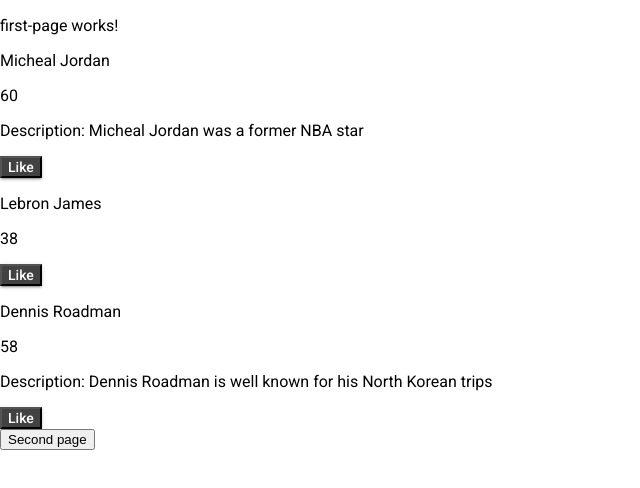
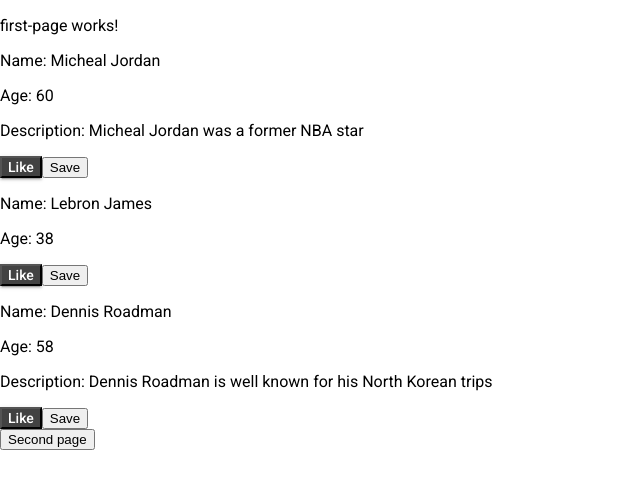
Before and after one commit to Randle-Lanre/pages-an-angular-testDrive, an Angular app: page / in a window 1280 px wide. Shown: the top 488 px of the page, without its empty margins (0-640 px from the left). Built offline with nearby package versions, Linux system fonts and the light colour scheme.

Commit message:
updated first page com, fixed bug in services return method

```diff
--- a/src/app/first-page/first-page.component.html
+++ b/src/app/first-page/first-page.component.html
@@ -1,8 +1,8 @@
 <p>first-page works!</p>
 
 <div *ngFor="let dummy of dummyData">
-    <p [title]="'Info about '+ dummy.name">{{dummy.name}}</p>
-    <p >{{dummy.age}}</p>
+    <p [title]="'Info about '+ dummy.name">Name: {{dummy.name}}</p>
+    <p >Age: {{dummy.age}}</p>
     <p *ngIf="dummy.description">
         Description: {{dummy.description}}
     </p>
@@ -10,6 +10,11 @@
     <button class="mat-raised-button" (click)="like()">
         Like
     </button>
+<!-- self lesson, always check your spellings 😂😂-->
+    <button (click)="addToStoredData(dummy)">
+        Save
+
+    </button>
 
 
 </div>
--- a/src/app/first-page/first-page.component.ts
+++ b/src/app/first-page/first-page.component.ts
@@ -1,5 +1,6 @@
 import { Component, OnInit } from '@angular/core';
 import { dummyData } from '../playdata';
+import { PdataserviceService } from '../pdataservice.service';
 
 @Component({
   selector: 'app-first-page',
@@ -8,11 +9,20 @@ import { dummyData } from '../playdata';
 })
 export class FirstPageComponent implements OnInit {
   dummyData= dummyData;
+  details;
 
-  // constructor() { }
+   constructor(
+     private dataServices: PdataserviceService,
+   ) { }
 
   like(){
     window.alert('This like button works')
+  }
+
+  addToStoredData(details){
+    window.alert('This item has been added to your cart/stored data')
+    this.dataServices.addToSToredData(details)
+
   }
 
   ngOnInit() {
--- a/src/app/pdataservice.service.ts
+++ b/src/app/pdataservice.service.ts
@@ -12,7 +12,7 @@ export class PdataserviceService {
   }
 
   getStoredData(){
-    return this.getStoredData;
+    return this.storedData;
 
   }
 
--- a/src/app/second-page/second-page.component.html
+++ b/src/app/second-page/second-page.component.html
@@ -1,3 +1,12 @@
 <p>second-page works!</p>
 
 <h1>Second page</h1>
+
+<div *ngFor="let item of thisCart">
+    <h2>{{item.name}}</h2>
+    <h2>{{item.age}}</h2>
+    <h2>{{item.description}}</h2>
+
+</div>
+
+<a routerLink= ""> Go Home</a>
--- a/src/app/second-page/second-page.component.ts
+++ b/src/app/second-page/second-page.component.ts
@@ -1,6 +1,6 @@
 import { Component, OnInit } from '@angular/core';
 //import the activated route and inject it to the bclass below
-import { ActivatedRoute } from '@angular/router';
+// import { ActivatedRoute } from '@angular/router';
 //store service import
 import { PdataserviceService } from '../pdataservice.service';
 
@@ -10,20 +10,17 @@ import { PdataserviceService } from '../pdataservice.service';
   styleUrls: ['./second-page.component.css']
 })
 export class SecondPageComponent implements OnInit {
-
+  thisCart;
   constructor(
-    private route: ActivatedRoute,
-    private data: PdataserviceService,
+    // private route: ActivatedRoute,
+   private data: PdataserviceService,
   ) { }
 
-  addToStoredData(information){
-    window.alert('Information stored')
-    this.data.addToSToredData(information)
+
+
+  ngOnInit() {
+    this.thisCart= this.data.getStoredData()
 
   }
 
-  ngOnInit() {
-    // this.route.paramMap.subscribe( )
-  }
-
 }
```
